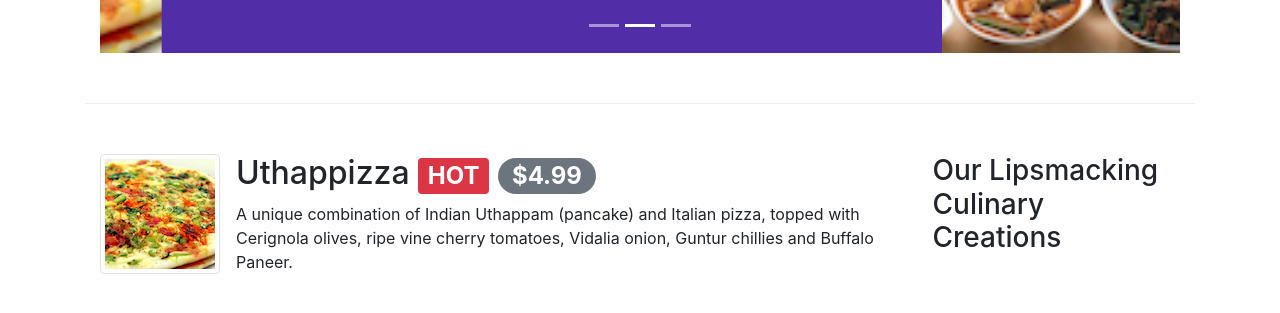
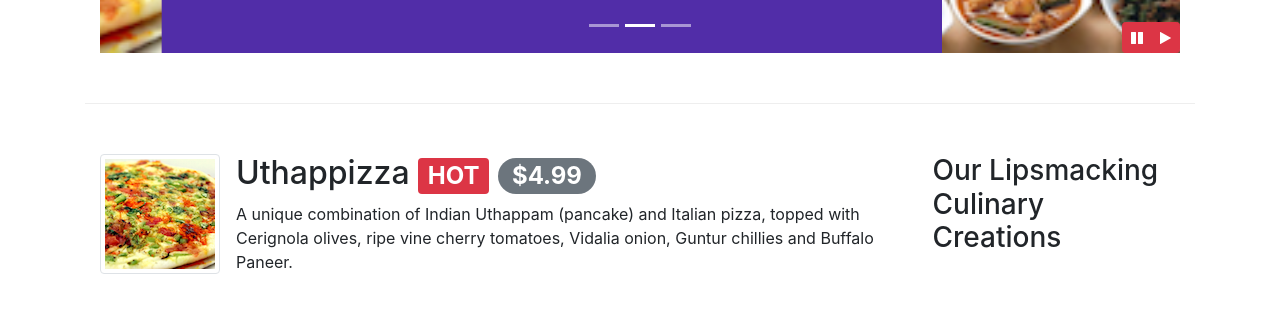
Before and after one commit to Naveen-NK99/CONFUSION-RESTAURANT, a website: page index.html in a window 1280 px wide. Shown: the part 631-944 px from the top of the page. Drawn offline with nearby package versions, Linux system fonts and the light colour scheme.

Commit message:
bootstrap jQuery

```diff
--- a/css/styles.css
+++ b/css/styles.css
@@ -65,3 +65,11 @@
   left=0;
   min-height: 300px;
 }
+
+
+
+#carouselButton{
+  right: 0px;
+  position: absolute;
+  bottom: 0px;
+}
--- a/index.html
+++ b/index.html
@@ -239,6 +239,17 @@
             <a href="#mycarousel" role="button" data-slide="next" class="carousel-control-next">
             <span class="carousel-control-next-icon"></span>
             </a>
+            <div class="btn-group" id="carouselButton">
+              <button class="btn btn-danger btn-sm" id="carousel-pause" >
+                <span class="fa fa-pause"></span>
+              </button>
+
+              <button class="btn btn-danger btn-sm" id="carousel-play" >
+                <span class="fa fa-play"></span>
+              </button>
+
+
+            </div>
           </div>
         </div>
 
@@ -356,6 +367,27 @@
             $('[data-toggle="tooltip"]').tooltip();
         });
     </script> -->
+
+<script type="text/javascript">
+$(document).ready(function(){
+  $('#mycarousel').carousel({interval : 2000});
+  $('#carousel-pause').click(function(){
+    $('#mycarousel').carousel('pause');
+  });
+
+  $('#carousel-play').click(function(){
+    $('#mycarousel').carousel('cycle');
+  });
+})
+
+</script>
+
+
+
+
+
+
+
 </body>
 
 </html>
```
